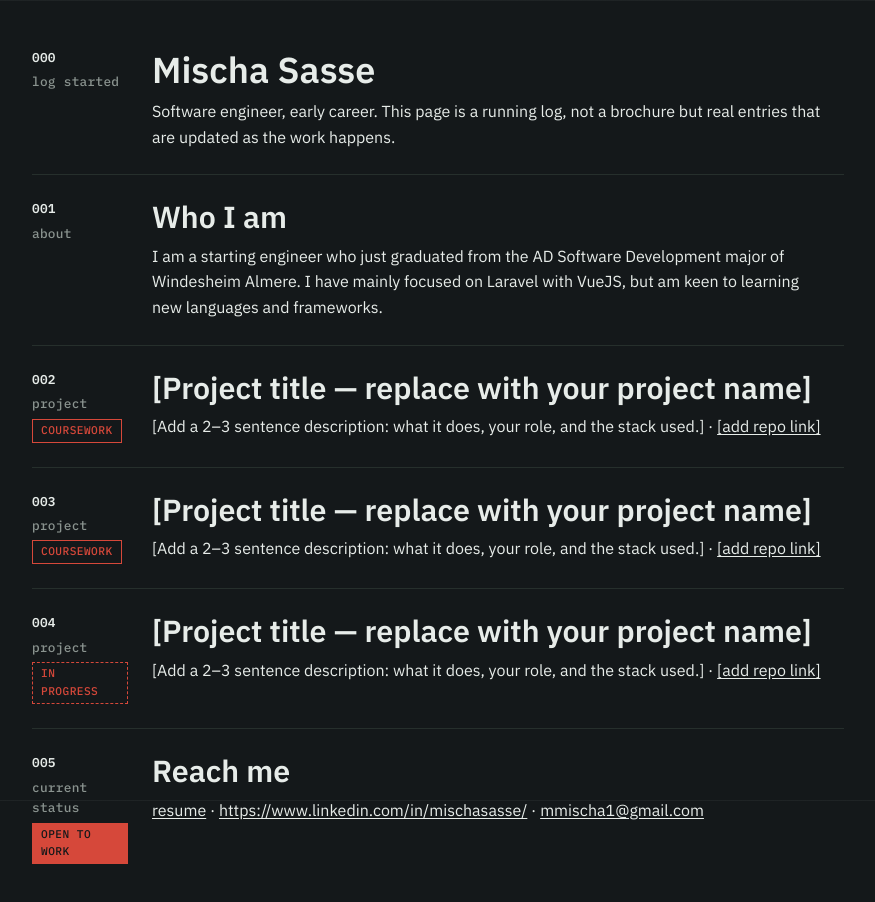
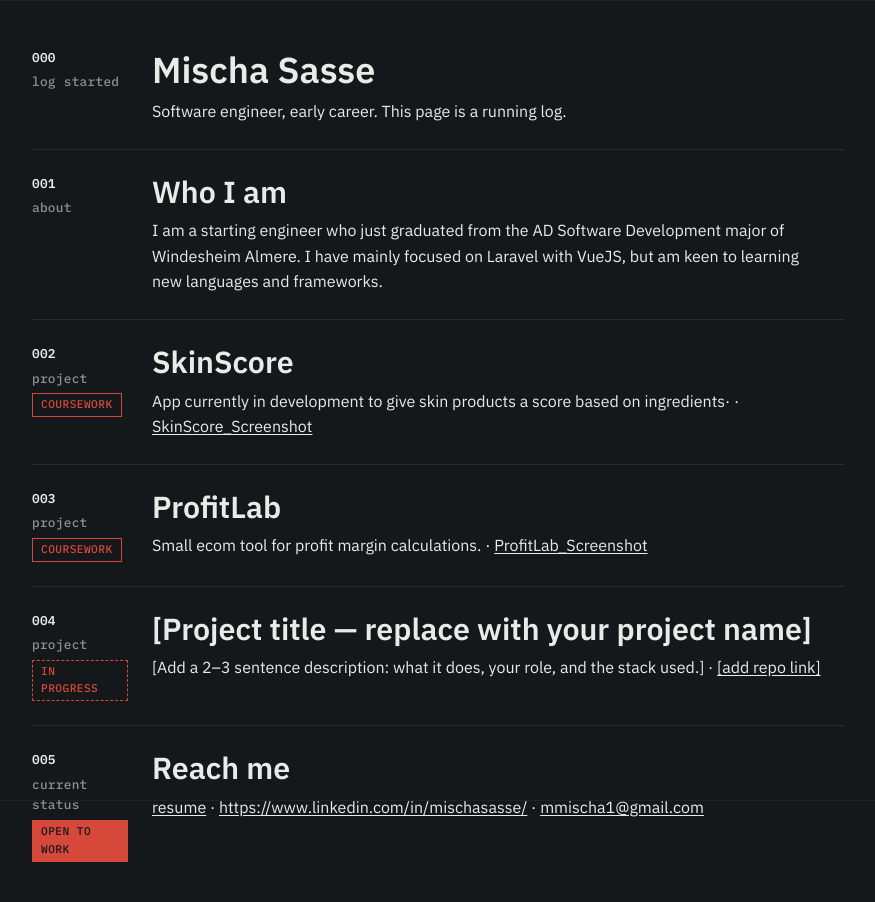
Before and after one commit to MischaSasse/kurogami.me, a plain HTML site: page index.html in a window 1280 px wide. Shown: the whole page, without its empty margins (202-1077 px from the left). Drawn offline with Linux system fonts and the light colour scheme.

Commit message:
added some projects

```diff
--- a/index.html
+++ b/index.html
@@ -11,23 +11,6 @@
 <link rel="stylesheet" href="style.css">
 </head>
 <body>
-<!--
-  DIRECTION CONTRACT
-  THESIS: The homepage is a real engineer's logbook, not a portfolio brochure —
-  refuses the neon-gradient "hi, I'm X" hero.
-  OWN-WORLD: near-black terminal ground, pale ink, one stamp-red accent
-  reserved for status tags and the header's live cursor; IBM Plex Sans +
-  Mono; flat, hairline-ruled, sharp corners, no shadows or glow.
-  STORY: a fast-scanning recruiter understands in seconds that this
-  candidate documents and ships real work, even early-career, and finds
-  the resume/LinkedIn entry immediately.
-  FIRST VIEWPORT: opens mid-log — entry 001 header (name, one-line
-  identity, "log started" framing), margin column left, content right,
-  no centered hero/avatar.
-  FORM: concept-seed direction scope, mode persuade, key 69adeabd,
-  assigned index 6 — The Engineering Logbook. Staging: plain top-to-bottom
-  scannable log; spotlight/reveal-on-hover staging explicitly rejected.
--->
 
 <main class="log">
 
@@ -38,7 +21,7 @@
     </div>
     <div class="entry__content">
       <h1 class="entry__title">Mischa Sasse</h1>
-      <p class="entry__body">Software engineer, early career. This page is a running log, not a brochure but real entries that are updated as the work happens.</p>
+      <p class="entry__body">Software engineer, early career. This page is a running log.</p>
     </div>
   </header>
 
@@ -60,8 +43,8 @@
       <span class="tag">coursework</span>
     </div>
     <div class="entry__content">
-      <h2 class="entry__title">[Project title — replace with your project name]</h2>
-      <p class="entry__body">[Add a 2–3 sentence description: what it does, your role, and the stack used.] · <a href="#" class="entry__link">[add repo link]</a></p>
+      <h2 class="entry__title">SkinScore</h2>
+      <p class="entry__body">App currently in development to give skin products a score based on ingredients· · <a href="assets/SkinScore.png" class="entry__link">SkinScore_Screenshot</a></p>
     </div>
   </section>
 
@@ -72,8 +55,8 @@
       <span class="tag">coursework</span>
     </div>
     <div class="entry__content">
-      <h2 class="entry__title">[Project title — replace with your project name]</h2>
-      <p class="entry__body">[Add a 2–3 sentence description: what it does, your role, and the stack used.] · <a href="#" class="entry__link">[add repo link]</a></p>
+      <h2 class="entry__title">ProfitLab</h2>
+      <p class="entry__body">Small ecom tool for profit margin calculations. · <a href="assets/profitlab.png" class="entry__link">ProfitLab_Screenshot</a></p>
     </div>
   </section>
 
```
Also changed, not shown: assets/SkinScore.png (added), assets/profitlab.png (added).
